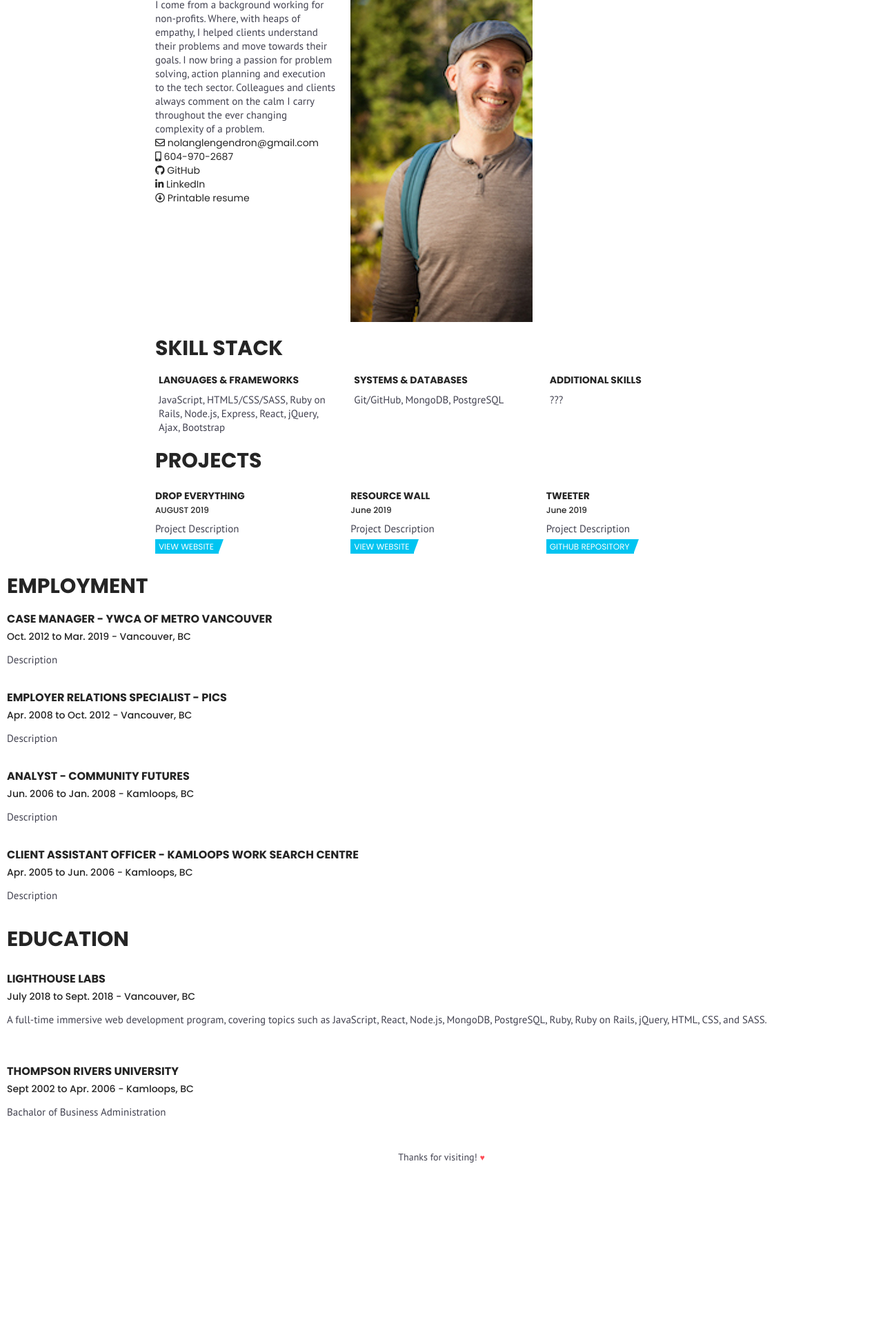
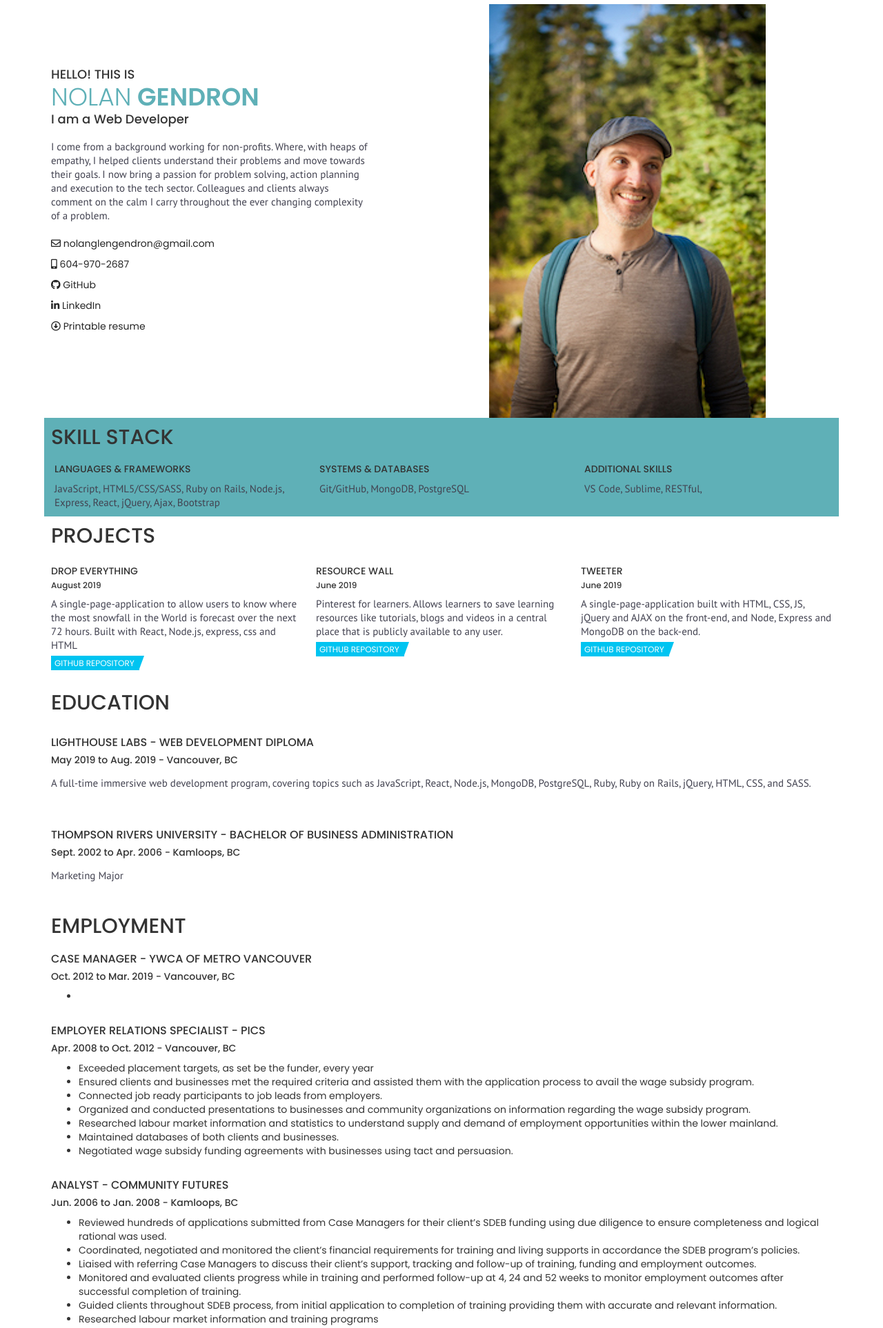
Before and after one commit to nolangendron/nolangendron.github.io, a plain HTML site: page index.html in a window 1280 px wide. Shown: the part 143-2069 px from the top of the page at 69% size. Before the commit the page ends 1852 px from the top, so only its background shows below. Drawn offline with nearby package versions, Linux system fonts and the light colour scheme.

Commit message:
Adds details

```diff
--- a/index.html
+++ b/index.html
@@ -8,7 +8,7 @@
 
   <!-- CSS -->
   <link rel="stylesheet" href="https://maxcdn.bootstrapcdn.com/bootstrap/3.3.7/css/bootstrap.min.css" integrity="sha384-BVYiiSIFeK1dGmJRAkycuHAHRg32OmUcww7on3RYdg4Va+PmSTsz/K68vbdEjh4u" crossorigin="anonymous">
-  <link rel="stylesheet" href="/style.css">
+  <link rel="stylesheet" href="style.css">
   <link href="https://fonts.googleapis.com/css?family=Poppins:200,300,400,500,600,700,800,900" rel="stylesheet">
   <link rel="stylesheet" href="https://use.fontawesome.com/releases/v5.2.0/css/all.css" integrity="sha384-hWVjflwFxL6sNzntih27bfxkr27PmbbK/iSvJ+a4+0owXq79v+lsFkW54bOGbiDQ" crossorigin="anonymous">
   <link href="https://fonts.googleapis.com/css?family=PT+Sans" rel="stylesheet">
@@ -16,11 +16,11 @@
   </head>
   <body>
     <div class="container main-container">
-      <div class="row about-me">
-        <div class="card col-xs-12 col-sm-4">
+      <div class="row justify-content-around about-me">
+        <div class="card col-sm-5"">
           <div class="about-me-container">
-            <h4>HELLO MY NAME IS</h4>
-            <h1>NOLAN GENDRON</h1>
+            <h4>HELLO! THIS IS</h4>
+            <h1 class="nolan">NOLAN<span class="gendron"> GENDRON</span></h1>
             <h4>I am a Web Developer</h4>
             <p>I come from a background working for non-profits. Where, with heaps of empathy, I
                 helped clients understand their problems and move towards their goals. I
@@ -49,15 +49,15 @@
           </div>
         </div>
 
-        <div class="card col-xs-12 col-sm-4">
+        <div class="card col-sm-6" id="img-bottom">
           <div class="img-container">
-            <img src="SNeng_036.jpg" alt="Nolan Gendron">
+            <img class="profile-img" src="SNeng_036.jpg" alt="Nolan Gendron">
           </div>
         </div>
       </div>
 
         <div class="row skills">
-        <div class="card col-xs-12 col-sm-12">
+          <div class="card col-xs-12 col-sm-12 skills-title">
             <h2 class="title">SKILL STACK</h2>
           </div>
           <div class="card col-xs-12 col-sm-4">
@@ -70,7 +70,7 @@
           </div>
           <div class="card col-xs-12 col-sm-4">
             <h5 class="title">ADDITIONAL SKILLS</h5>
-          <p>???</p>
+            <p>VS Code, Sublime, RESTful, </p>
           </div>
         </div>
 
@@ -80,22 +80,41 @@
         </div>
         <div class="card project col-xs-12 col-sm-4">
           <h5 class="title">DROP EVERYTHING</h5>
-          <h5 class="project-date">AUGUST 2019</h5>
-          <p>Project Description</p>
-          <a class="project-button" href="#">View Website</a>
+          <h5 class="project-date">August 2019</h5>
+          <p>A single-page-application to allow users to know where the most snowfall in the World is forecast over the next 72 hours. Built with React, Node.js, express, css and HTML </p>
+          <a class="project-button" href="#">GitHub Repository</a>
         </div>
         <div class="card project col-xs-12 col-sm-4">
           <h5 class="title">RESOURCE WALL</h5>
           <h5 class="project-date">June 2019</h5>
-          <p>Project Description</p>
-          <a class="project-button" href="#">View Website</a>
+          <p>Pinterest for learners. Allows learners to save learning resources like tutorials, blogs and videos in a central place that is publicly available to any user.</p>
+          <a class="project-button" href="https://github.com/sdsog/midterm-lighthouse">GitHub Repository</a>
         </div>
         <div class="card project col-xs-12 col-sm-4">
           <h5 class="title">TWEETER</h5>
           <h5 class="project-date">June 2019</h5>
-          <p>Project Description</p>
-          <a class="project-button" href="#">GitHub Repository</a>
+          <p>A single-page-application built with HTML, CSS, JS, jQuery and AJAX on the front-end, and Node, Express and MongoDB on the back-end.</p>
+          <a class="project-button" href="https://github.com/nolangendron/tweeter">GitHub Repository</a>
         </div>
+      </div>
+
+    <div class="row">
+      <div class="card col-xs-12 col-sm-12">
+        <h2 class="title">EDUCATION</h2>
+      </div>
+    <div class="card col-xs-12 col-sm-12">
+      <section class="employment">
+        <h4>Lighthouse Labs - Web Development Diploma</h4>
+        <h5>May 2019 to Aug. 2019 - Vancouver, BC</h5>
+        <p>A full-time immersive web development program, covering topics such as JavaScript, React, Node.js, MongoDB, PostgreSQL, Ruby, Ruby on Rails, jQuery, HTML, CSS, and SASS.</p>
+      </section>
+    </div>
+    <div class="card col-xs-12 col-sm-12">
+      <section class="employment">
+        <h4>Thompson Rivers University - Bachelor of Business Administration</h4>
+        <h5>Sept. 2002 to Apr. 2006 - Kamloops, BC</h5>
+        <p>Marketing Major</p>
+      </section>
     </div>
     </div>
 
@@ -107,58 +126,47 @@
         <section class="employment">
           <h4>Case Manager - YWCA of Metro Vancouver</h4>
           <h5>Oct. 2012 to Mar. 2019 - Vancouver, BC</h5>
-          <p>Description</p>
+          <ul>
+            <li></li>
+          </ul>
         </section>
         <section class="employment">
           <h4>Employer Relations Specialist - PICS</h4>
           <h5>Apr. 2008 to Oct. 2012  - Vancouver, BC</h5>
-          <p>Description</p>
+          <ul>
+            <li>Exceeded placement targets, as set be the funder, every year</li>
+            <li>Ensured clients and businesses met the required criteria and assisted them with the application process to avail the wage subsidy program.</li>
+            <li>Connected job ready participants to job leads from employers.</li>
+            <li>Organized and conducted presentations to businesses and community organizations on information regarding the wage subsidy program.</li>
+            <li>Researched labour market information and statistics to understand supply and demand of employment opportunities within the lower mainland.</li>
+            <li>Maintained databases of both clients and businesses.</li>
+            <li>Negotiated wage subsidy funding agreements with businesses using tact and persuasion.</li>
+          </ul>
         </section>
         <section class="employment">
           <h4>Analyst - Community Futures</h4>
           <h5>Jun. 2006 to Jan. 2008 - Kamloops, BC</h5>
-          <p>Description</p>
+          <ul>
+            <li>Reviewed hundreds of applications submitted from Case Managers for their client’s SDEB funding using due diligence to ensure completeness and logical rational was used.</li>
+            <li>Coordinated, negotiated and monitored the client’s financial requirements for training and living supports in accordance the SDEB program’s policies.</li>
+            <li>Liaised with referring Case Managers to discuss their client’s support, tracking and follow-up of training, funding and employment outcomes.</li>
+            <li>Monitored and evaluated clients progress while in training and performed follow-up at 4, 24 and 52 weeks to monitor employment outcomes after successful completion of training.</li>
+            <li>Guided clients throughout SDEB process, from initial application to completion of training providing them with accurate and relevant information.</li>
+            <li>Researched labour market information and training programs</li>
+          </ul>
         </section>
         <section class="employment">
           <h4>Client Assistant Officer - Kamloops Work Search Centre</h4>
           <h5>Apr. 2005 to Jun. 2006 - Kamloops, BC</h5>
-          <p>Description</p>
+          <ul>
+            <li>Researched, prepared, updated concise labour market information, job search resources, and job postings for client use.</li>
+            <li>Conduct one-on-one orientations to the centre for first time clients, assisted with resume and cover letter preparation and provided computer assistance.</li>
+            <li>Provide accurate information about other employment services and education resources in the community.</li>
+          </ul>
         </section>
       </div>
     </div>
 
-      <div class="row">
-        <div class="card col-xs-12 col-sm-12">
-          <h2 class="title">EDUCATION</h2>
-        </div>
-      <div class="card col-xs-12 col-sm-12">
-        <section class="employment">
-          <h4>Lighthouse Labs</h4>
-          <h5>July 2018 to Sept. 2018 - Vancouver, BC</h5>
-          <p>A full-time immersive web development program, covering topics such as JavaScript, React, Node.js, MongoDB, PostgreSQL, Ruby, Ruby on Rails, jQuery, HTML, CSS, and SASS.</p>
-        </section>
-      </div>
-      <div class="card col-xs-12 col-sm-12">
-        <section class="employment">
-          <h4>Thompson Rivers University</h4>
-          <h5>Sept 2002 to Apr. 2006 - Kamloops, BC</h5>
-          <p>Bachalor of Business Administration</p>
-        </section>
-      </div>
-      </div>
-        <div class="row">
-          <div class="card footer col-xs-12 col-sm-12">
-            <p>Thanks for visiting! <span class="love">♥</span></p>
-          </div>
-        </div>
-      <!--end of Main container-->
-  </div>
-
-
-  <!-- GitHub Corner Link -->
-  <a href="https://github.com/nolangendron/" class="github-corner" aria-label="View Nolan Gendron on Github"><svg width="80" height="80" viewBox="0 0 250 250" style="fill:#151513; color:#fff; position: absolute; top: 0; border: 0; right: 0; z-index: 1;" aria-hidden="true"><path d="M0,0 L115,115 L130,115 L142,142 L250,250 L250,0 Z"></path><path d="M128.3,109.0 C113.8,99.7 119.0,89.6 119.0,89.6 C122.0,82.7 120.5,78.6 120.5,78.6 C119.2,72.0 123.4,76.3 123.4,76.3 C127.3,80.9 125.5,87.3 125.5,87.3 C122.9,97.6 130.6,101.9 134.4,103.2" fill="currentColor" style="transform-origin: 130px 106px;" class="octo-arm"></path><path d="M115.0,115.0 C114.9,115.1 118.7,116.5 119.8,115.4 L133.7,101.6 C136.9,99.2 139.9,98.4 142.2,98.6 C133.8,88.0 127.5,74.4 143.8,58.0 C148.5,53.4 154.0,51.2 159.7,51.0 C160.3,49.4 163.2,43.6 171.4,40.1 C171.4,40.1 176.1,42.5 178.8,56.2 C183.1,58.6 187.2,61.8 190.9,65.4 C194.5,69.0 197.7,73.2 200.1,77.6 C213.8,80.2 216.3,84.9 216.3,84.9 C212.7,93.1 206.9,96.0 205.4,96.6 C205.1,102.4 203.0,107.8 198.3,112.5 C181.9,128.9 168.3,122.5 157.7,114.1 C157.9,116.9 156.7,120.9 152.7,124.9 L141.0,136.5 C139.8,137.7 141.6,141.9 141.8,141.8 Z" fill="currentColor" class="octo-body"></path></svg></a>
-  <style>
-  </style>
 </body>
 
 </html>
--- a/style.css
+++ b/style.css
@@ -1,6 +1,4 @@
 body {
-  color: #fff;
-  background-color: #fff;
   box-sizing: border-box;
 }
 
@@ -32,18 +30,20 @@ a:hover {
 }
 
 .img-container {
-  height: 600px;
+  padding-top: 25%;
   overflow: hidden;
 }
 
-.img-container img {
-  display: block;
-  height: 100%;
+.profile-img {
+  float: right;
+}
+
+#img-bottom {
+  padding-bottom: 0;
 }
 
 .main-container {
-  background-color: #fff;
-  max-width: 850px;
+  max-width: 90%;
 }
 
 /* ======================
@@ -60,9 +60,7 @@ h3,
 h4,
 h5,
 h6 {
-  color: #252525;
   font-family: "Poppins", sans-serif;
-  font-weight: 700;
   font-variant-ligatures: common-ligatures;
   margin-top: 0;
   margin-bottom: 0;
@@ -101,16 +99,70 @@ p {
 
 .card {
   padding: 10px;
-  background-color: #fff;
 }
 
 /* ======================
-         About Me
+         ABOUT ME
   ======================= */
+
+.about-me-container {
+  padding-top: 50%;
+}
+
+.nolan {
+  color: #5fb0b7;
+  font-weight: 300;
+}
+
+.gendron {
+  color: #5fb0b7;
+  font-weight: 600;
+}
+
+.about-me-container p {
+  margin-top: 20px;
+}
+.main-name {
+  /* position: absolute;
+    top: 20px;
+    left: 10px; */
+  font-size: 54px;
+}
+
+.summary-container {
+  padding-top: 20px;
+}
+
+.summary-text {
+  padding-right: 15px;
+}
+
+.summary-container h3 {
+  margin-bottom: 20px;
+}
+
+.summary-container p {
+  margin-bottom: 10px;
+}
+
+.summary-container a {
+  font-weight: 500;
+}
+
+.contact-container {
+  width: 60%;
+}
 
 /* =====================================
             SKILL STACK
   ======================================= */
+.skills {
+  background-color: #5fb0b7;
+  /* height: 250px; */
+}
+
+.skills-title {
+}
 
 .skills h5 {
   margin-bottom: 10px;
@@ -124,6 +176,24 @@ p {
 /* =====================================
             CONTACT & LINKS
   ======================================= */
+
+.contact-container {
+  margin-top: 20px;
+}
+.link-container {
+  margin-bottom: 10px;
+}
+
+.contact-list {
+  color: #252525;
+  /* display: flex;
+  flex-wrap: wrap; */
+}
+
+.contact-list > li {
+  /* display: inline; */
+  padding-bottom: 10px;
+}
 
 /* =====================================
               EMPLOYMENT
@@ -256,25 +326,6 @@ a.button-nested:hover::after {
 }
 
 /* =====================================
-            FOOTER
-  ======================================= */
-
-.footer {
-  padding: 10px 0 20px;
-  text-align: center;
-}
-
-.footer p {
-  color: ##848484;
-  font-size: 14px;
-}
-
-.love {
-  color: #ff4d57;
-  font-size: 12px;
-}
-
-/* =====================================
               MEDIA QUERIES
   ======================================= */
 
```
Lines whose indentation alone changed are shown as unchanged.
